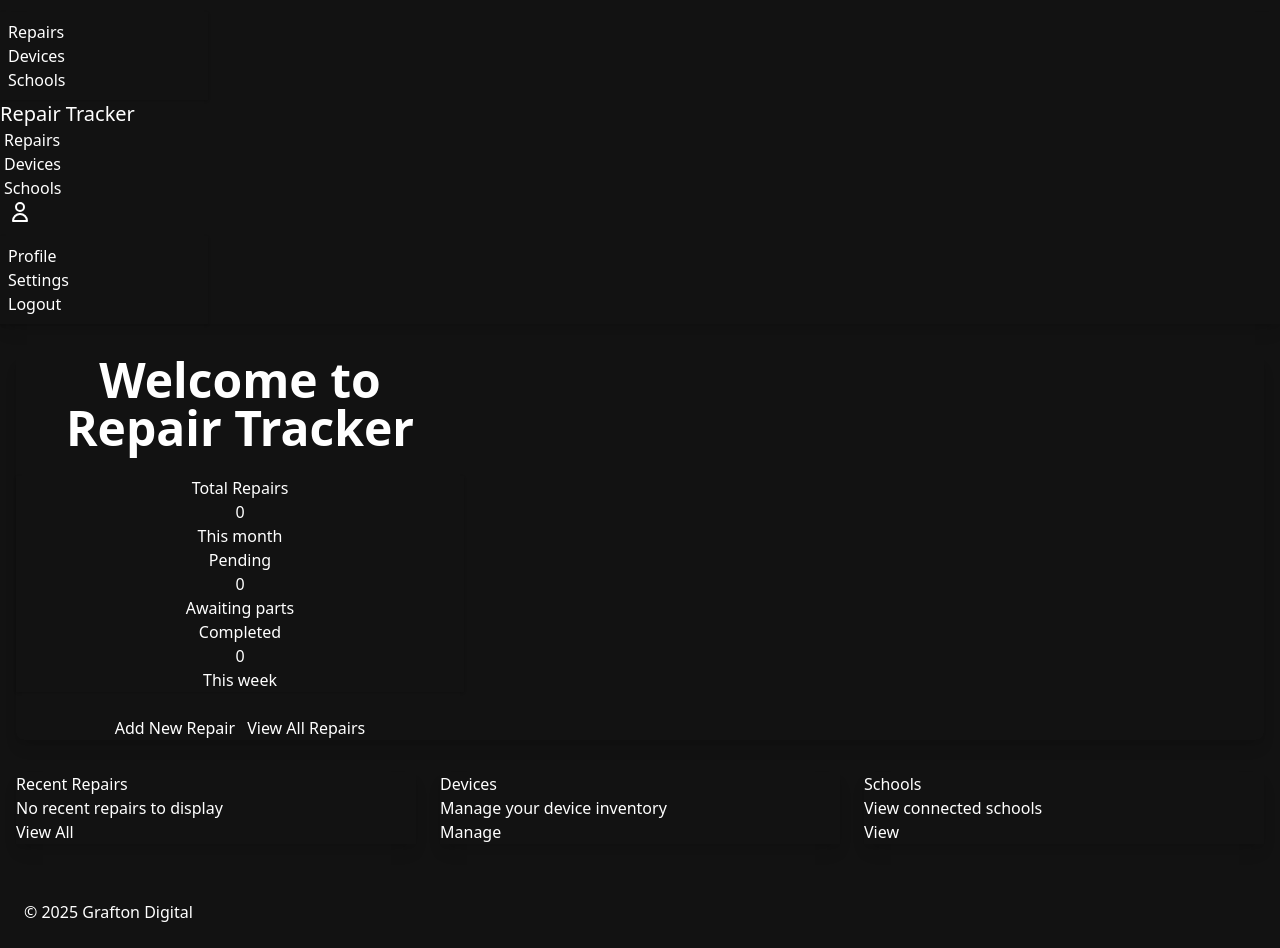
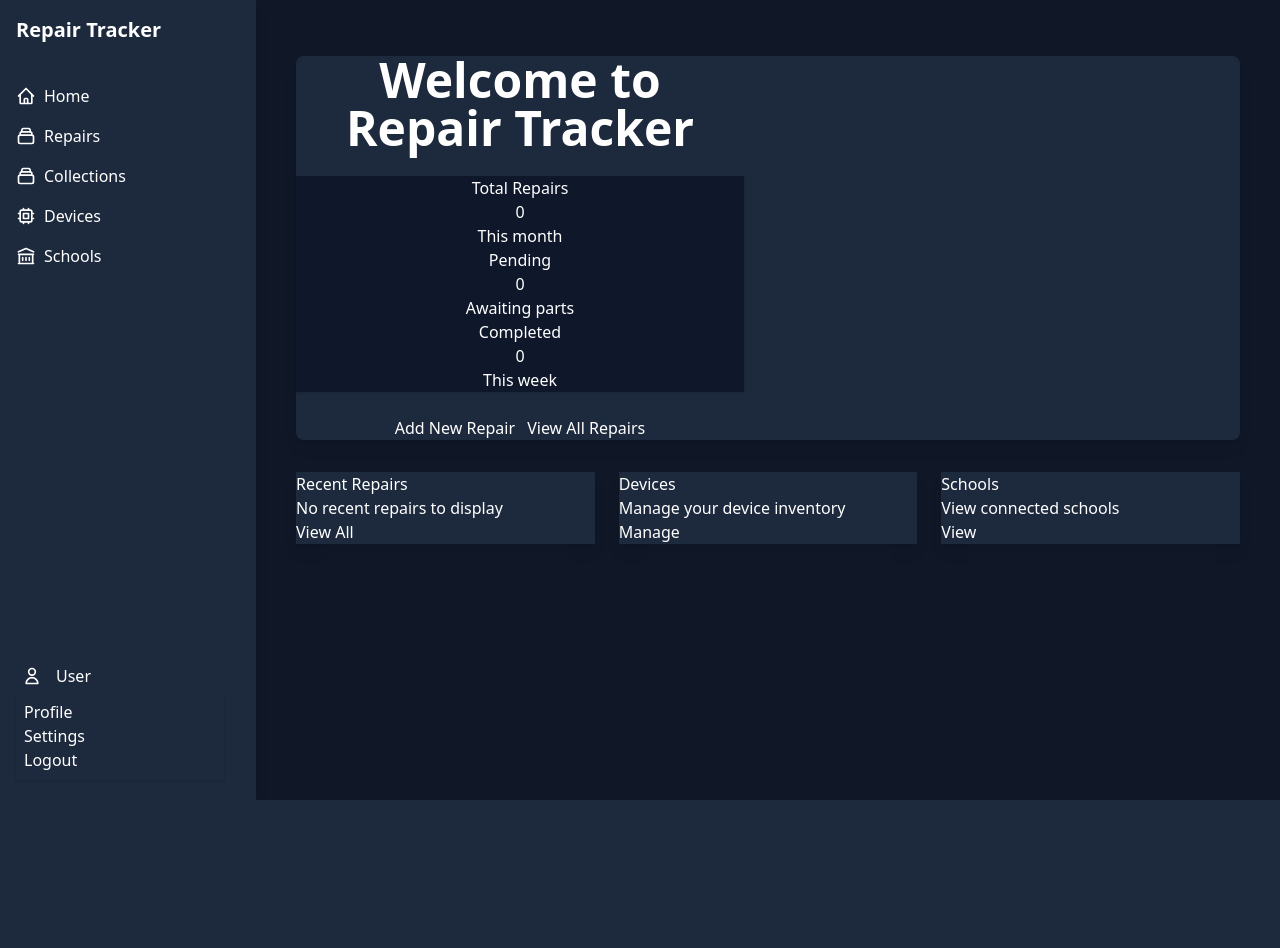
Before and after one commit to Grafton-Digital/repair-tracker, a Python web app: template app/templates/views/index.html in a window 1280 px wide. After the commit the page ends 800 px from the top, so only its background shows below. Run offline with Jinja, Linux system fonts and the light colour scheme; the template is opened without the code that fills it, so the values that code supplies are empty; some libraries are stand-ins or nearby versions.

Commit message:
Remove footer; Update header.html to contain vertical nav bar; Update default layout to flex, add nav bar and page content; Update colours in index.html

```diff
--- a/app/templates/components/footer.html
+++ /dev/null
@@ -1,5 +0,0 @@
-<footer class="footer footer-center p-6 bg-base-300 text-base-content">
-    <div>
-        <p>&copy; 2025 Grafton Digital</p>
-    </div>
-</footer>
--- a/app/templates/components/header.html
+++ b/app/templates/components/header.html
@@ -1,36 +1,58 @@
-<div class="navbar bg-base-100 shadow-lg">
-    <div class="navbar-start">
-        <div class="dropdown">
-            <div tabindex="0" role="button" class="btn btn-ghost lg:hidden">
-                <svg class="w-5 h-5" fill="none" stroke="currentColor" viewBox="0 0 24 24">
-                    <path stroke-linecap="round" stroke-linejoin="round" stroke-width="2" d="M4 6h16M4 12h8m-8 6h16"></path>
-                </svg>
-            </div>
-            <ul tabindex="0" class="menu menu-sm dropdown-content mt-3 z-[1] p-2 shadow bg-base-100 rounded-box w-52">
-                <li><a>Repairs</a></li>
-                <li><a>Devices</a></li>
-                <li><a>Schools</a></li>
-            </ul>
-        </div>
-        <a class="btn btn-ghost text-xl" href="/">Repair Tracker</a>
+<!-- Left-side vertical navigation -->
+<div class="w-64 min-h-screen bg-slate-800 shadow-lg flex flex-col">
+    <!-- Logo at top left -->
+    <div class="p-4">
+        <a class="text-xl font-bold flex items-center" href="/">
+            <span>Repair Tracker</span>
+        </a>
     </div>
-    <div class="navbar-center hidden lg:flex">
-        <ul class="menu menu-horizontal px-1">
-            <li><a>Repairs</a></li>
-            <li><a>Devices</a></li>
-            <li><a>Schools</a></li>
-        </ul>
-    </div>
-    <div class="navbar-end">
-        <div class="dropdown dropdown-end">
-            <div tabindex="0" role="button" class="btn btn-ghost btn-circle avatar">
-                <div class="w-10 rounded-full bg-base-300 flex items-center justify-center">
-                    <svg class="w-6 h-6" fill="none" stroke="currentColor" viewBox="0 0 24 24">
+
+    <!-- Vertical navigation menu -->
+    <ul class="menu p-4 w-full">
+        <li><a href="/" class="flex items-center py-2">
+            <svg class="w-5 h-5 mr-2" fill="none" stroke="currentColor" viewBox="0 0 24 24">
+                <path stroke-linecap="round" stroke-linejoin="round" stroke-width="2" d="M3 12l2-2m0 0l7-7 7 7M5 10v10a1 1 0 001 1h3m10-11l2 2m-2-2v10a1 1 0 01-1 1h-3m-6 0a1 1 0 001-1v-4a1 1 0 011-1h2a1 1 0 011 1v4a1 1 0 001 1m-6 0h6"></path>
+            </svg>
+            Home
+        </a></li>
+        <li><a href="#" class="flex items-center py-2">
+            <svg class="w-5 h-5 mr-2" fill="none" stroke="currentColor" viewBox="0 0 24 24">
+                <path stroke-linecap="round" stroke-linejoin="round" stroke-width="2" d="M19 11H5m14 0a2 2 0 012 2v6a2 2 0 01-2 2H5a2 2 0 01-2-2v-6a2 2 0 012-2m14 0V9a2 2 0 00-2-2M5 11V9a2 2 0 012-2m0 0V5a2 2 0 012-2h6a2 2 0 012 2v2M7 7h10"></path>
+            </svg>
+            Repairs
+        </a></li>
+        <li><a href="#" class="flex items-center py-2">
+            <svg class="w-5 h-5 mr-2" fill="none" stroke="currentColor" viewBox="0 0 24 24">
+                <path stroke-linecap="round" stroke-linejoin="round" stroke-width="2" d="M19 11H5m14 0a2 2 0 012 2v6a2 2 0 01-2 2H5a2 2 0 01-2-2v-6a2 2 0 012-2m14 0V9a2 2 0 00-2-2M5 11V9a2 2 0 012-2m0 0V5a2 2 0 012-2h6a2 2 0 012 2v2M7 7h10"></path>
+            </svg>
+            Collections
+        </a></li>
+        <li><a href="#" class="flex items-center py-2">
+            <svg class="w-5 h-5 mr-2" fill="none" stroke="currentColor" viewBox="0 0 24 24">
+                <path stroke-linecap="round" stroke-linejoin="round" stroke-width="2" d="M9 3v2m6-2v2M9 19v2m6-2v2M5 9H3m2 6H3m18-6h-2m2 6h-2M7 19h10a2 2 0 002-2V7a2 2 0 00-2-2H7a2 2 0 00-2 2v10a2 2 0 002 2zM9 9h6v6H9V9z"></path>
+            </svg>
+            Devices
+        </a></li>
+        <li><a href="#" class="flex items-center py-2">
+            <svg class="w-5 h-5 mr-2" fill="none" stroke="currentColor" viewBox="0 0 24 24">
+                <path stroke-linecap="round" stroke-linejoin="round" stroke-width="2" d="M8 14v3m4-3v3m4-3v3M3 21h18M3 10h18M3 7l9-4 9 4M4 10h16v11H4V10z"></path>
+            </svg>
+            Schools
+        </a></li>
+    </ul>
+
+    <!-- User profile at bottom of sidebar -->
+    <div class="mt-auto p-4">
+        <div class="dropdown dropdown-top w-full">
+            <div tabindex="0" role="button" class="btn btn-ghost w-full flex items-center justify-start">
+                <div class="w-8 h-8 rounded-full bg-base-300 flex items-center justify-center mr-2">
+                    <svg class="w-5 h-5" fill="none" stroke="currentColor" viewBox="0 0 24 24">
                         <path stroke-linecap="round" stroke-linejoin="round" stroke-width="2" d="M16 7a4 4 0 11-8 0 4 4 0 018 0zM12 14a7 7 0 00-7 7h14a7 7 0 00-7-7z"></path>
                     </svg>
                 </div>
+                <span>User</span>
             </div>
-            <ul tabindex="0" class="mt-3 z-[1] p-2 shadow menu menu-sm dropdown-content bg-base-100 rounded-box w-52">
+            <ul tabindex="0" class="dropdown-content z-[1] menu p-2 shadow bg-base-100 rounded-box w-52 mb-1">
                 <li><a>Profile</a></li>
                 <li><a>Settings</a></li>
                 <li><a href="/auth/logout">Logout</a></li>
--- a/app/templates/layouts/default.html
+++ b/app/templates/layouts/default.html
@@ -1,19 +1,18 @@
 <!DOCTYPE html>
 <html lang="en" data-theme="dark">
+    <!--  -->
 <head>
     {% include "components/head.html" %}
 </head>
-<body class="min-h-screen bg-base-200">
-    <div class="flex flex-col min-h-screen">
-        <header class="w-full">
-            {% include "components/header.html" %}
-        </header>
-        <main class="flex-1 w-full">
+<body>
+    <div class="flex bg-gray-900">
+        <!-- Navigation sidebar -->
+        {% include "components/header.html" %}
+
+        <!-- Page content -->
+        <main class="flex-1 p-6">
             {% block content %}{% endblock %}
         </main>
-        <footer class="w-full">
-            {% include "components/footer.html" %}
-        </footer>
     </div>
 </body>
 </html>
--- a/app/templates/views/index.html
+++ b/app/templates/views/index.html
@@ -2,12 +2,12 @@
 
 {% block content %}
 <div class="container mx-auto px-4 py-8">
-    <div class="hero bg-base-100 rounded-lg shadow-lg">
+    <div class="hero bg-slate-800 rounded-lg shadow-lg">
         <div class="hero-content text-center">
             <div class="max-w-md">
                 <h1 class="text-5xl font-bold mb-4">Welcome to Repair Tracker</h1>
                 <p class="text-lg mb-6">{{ greeting }}</p>
-                <div class="stats shadow bg-base-200">
+                <div class="stats shadow bg-slate-900">
                     <div class="stat">
                         <div class="stat-title">Total Repairs</div>
                         <div class="stat-value">0</div>
@@ -33,7 +33,7 @@
     </div>
 
     <div class="grid grid-cols-1 md:grid-cols-2 lg:grid-cols-3 gap-6 mt-8">
-        <div class="card bg-base-100 shadow-lg">
+        <div class="card bg-slate-800 shadow-lg">
             <div class="card-body">
                 <h2 class="card-title">Recent Repairs</h2>
                 <p class="text-base-content/70">No recent repairs to display</p>
@@ -43,7 +43,7 @@
             </div>
         </div>
 
-        <div class="card bg-base-100 shadow-lg">
+        <div class="card bg-slate-800 shadow-lg">
             <div class="card-body">
                 <h2 class="card-title">Devices</h2>
                 <p class="text-base-content/70">Manage your device inventory</p>
@@ -53,7 +53,7 @@
             </div>
         </div>
 
-        <div class="card bg-base-100 shadow-lg">
+        <div class="card bg-slate-800 shadow-lg">
             <div class="card-body">
                 <h2 class="card-title">Schools</h2>
                 <p class="text-base-content/70">View connected schools</p>
```
